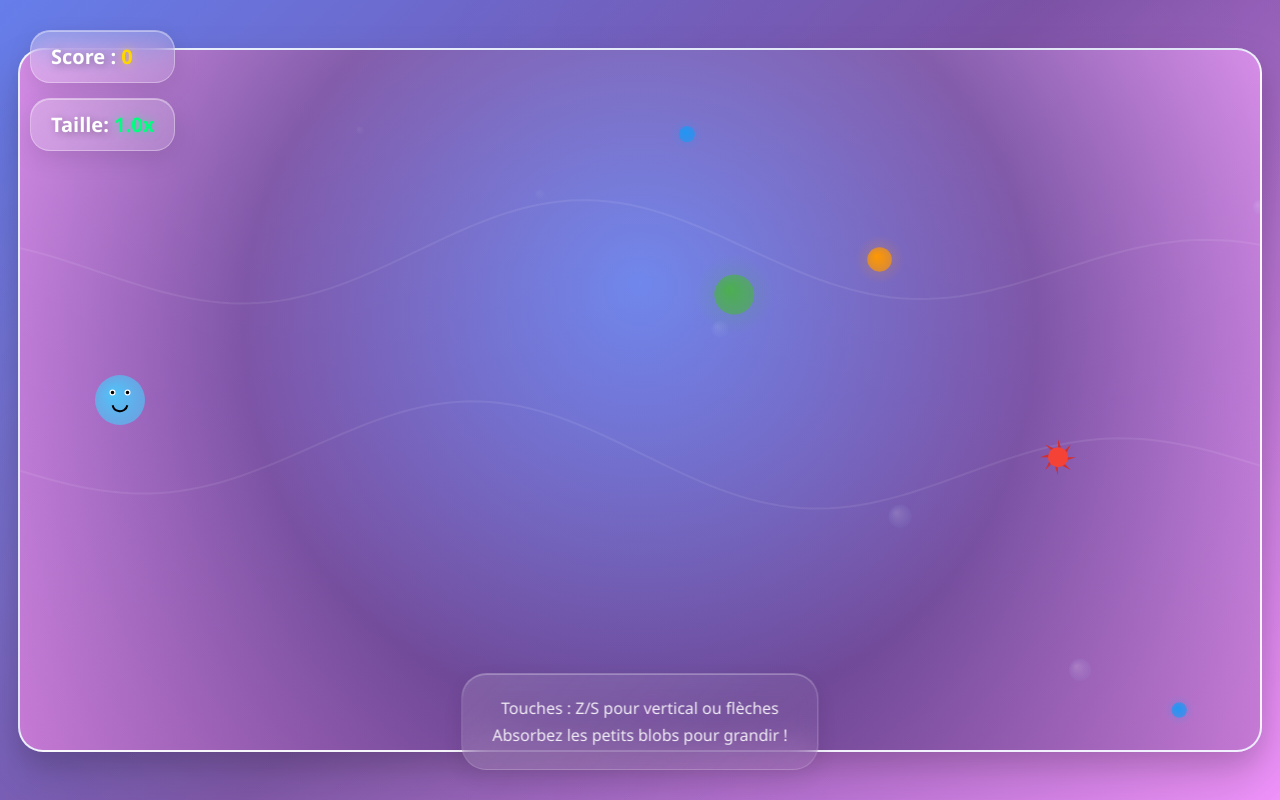
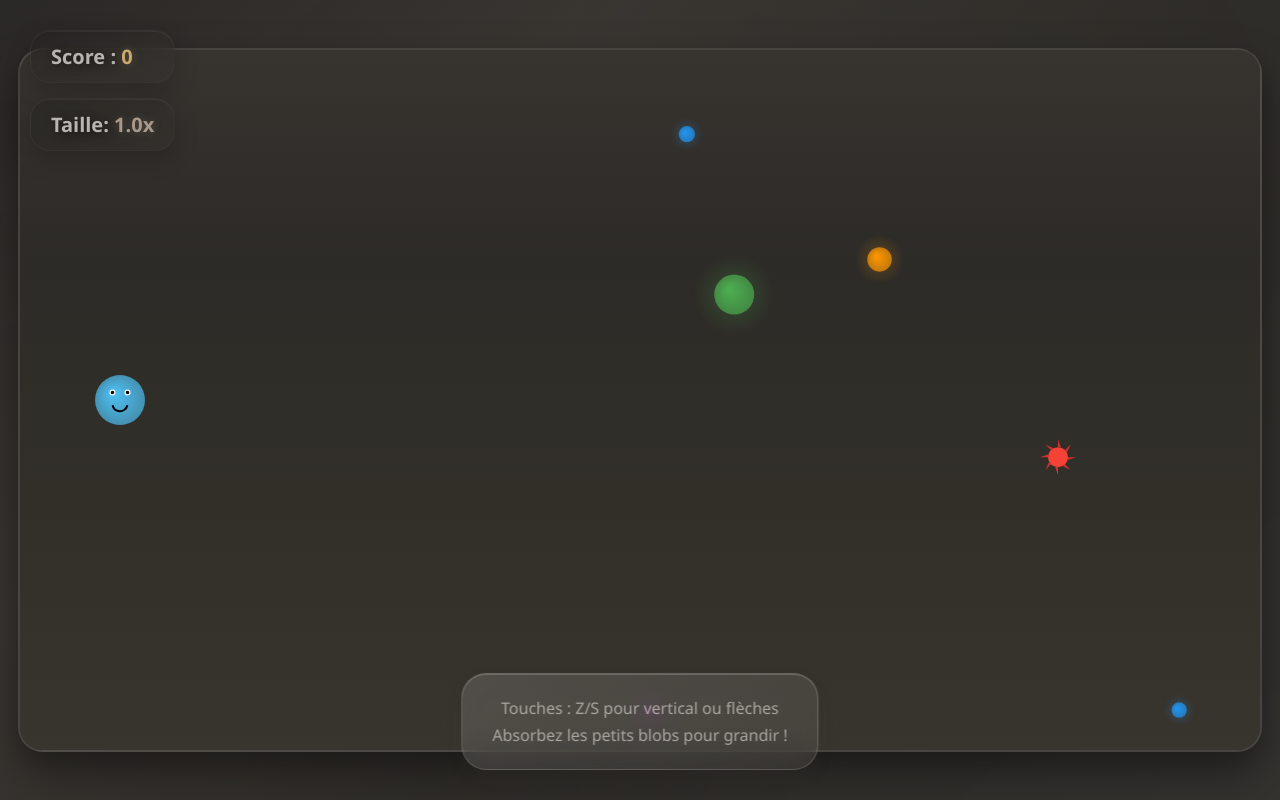
Before and after one commit to kskerim/Blob-Jeu, a plain HTML site: page index.html in a window 1280 px wide. Drawn offline with Linux system fonts and the light colour scheme.

Commit message:
changement de couleur

```diff
--- a/blob-merge.js
+++ b/blob-merge.js
@@ -475,61 +475,31 @@ class BlobMergeGame {
     }
 
     drawBackground() {
-        // Fond harmonieux avec dégradé doux
-        const gradient = this.ctx.createRadialGradient(
-            this.canvas.width / 2, this.canvas.height / 3, 0,
-            this.canvas.width / 2, this.canvas.height / 2, Math.max(this.canvas.width, this.canvas.height) * 0.8
-        );
-        gradient.addColorStop(0, '#667eea');
-        gradient.addColorStop(0.4, '#764ba2');
-        gradient.addColorStop(0.8, '#f093fb');
-        gradient.addColorStop(1, '#667eea');
+        // Fond sombre et subtil - tons neutres foncés
+        const gradient = this.ctx.createLinearGradient(0, 0, 0, this.canvas.height);
+        gradient.addColorStop(0, '#373430');    // Gris-brun foncé
+        gradient.addColorStop(0.3, '#2d2b27');  // Brun très sombre
+        gradient.addColorStop(0.7, '#323029');  // Gris olive foncé
+        gradient.addColorStop(1, '#38352f');    // Taupe foncé
 
         this.ctx.fillStyle = gradient;
         this.ctx.fillRect(0, 0, this.canvas.width, this.canvas.height);
 
-        // Superposition pour adoucir
-        const overlay = this.ctx.createLinearGradient(0, 0, 0, this.canvas.height);
-        overlay.addColorStop(0, 'rgba(255, 255, 255, 0.1)');
-        overlay.addColorStop(0.5, 'rgba(255, 255, 255, 0.05)');
-        overlay.addColorStop(1, 'rgba(0, 0, 0, 0.1)');
+        const time = Date.now() * 0.00008; // Très lent et discret
 
-        this.ctx.fillStyle = overlay;
-        this.ctx.fillRect(0, 0, this.canvas.width, this.canvas.height);
+        // Vagues ultra-subtiles (3 couches)
+        this.ctx.globalAlpha = 0.03; // Très discret
+        this.ctx.strokeStyle = '#4a4741';
+        this.ctx.lineWidth = 1;
 
-        // Effets visuels harmonieux
-        const time = Date.now() * 0.0008;
-
-        // Bulles flottantes douces
-        for (let i = 0; i < 6; i++) {
-            const x = (i * 180 + time * 25) % (this.canvas.width + 100);
-            const y = 80 + Math.sin(time * 0.7 + i * 1.2) * 60 + (i * 120) % (this.canvas.height - 160);
-            const alpha = 0.15 + Math.sin(time * 1.5 + i) * 0.08;
-            const size = 8 + Math.sin(time * 1.2 + i) * 4;
-
-            // Bulle avec dégradé interne
-            const bubbleGradient = this.ctx.createRadialGradient(x - size/3, y - size/3, 0, x, y, size);
-            bubbleGradient.addColorStop(0, `rgba(255, 255, 255, ${alpha * 0.8})`);
-            bubbleGradient.addColorStop(0.7, `rgba(200, 220, 255, ${alpha * 0.4})`);
-            bubbleGradient.addColorStop(1, `rgba(150, 200, 255, ${alpha * 0.2})`);
-
-            this.ctx.fillStyle = bubbleGradient;
+        for (let layer = 0; layer < 3; layer++) {
             this.ctx.beginPath();
-            this.ctx.arc(x, y, size, 0, Math.PI * 2);
-            this.ctx.fill();
-        }
-
-        // Vagues subtiles
-        this.ctx.globalAlpha = 0.08;
-        this.ctx.strokeStyle = '#ffffff';
-        this.ctx.lineWidth = 2;
-
-        for (let i = 0; i < 2; i++) {
-            this.ctx.beginPath();
-            for (let x = 0; x <= this.canvas.width; x += 10) {
-                const y = this.canvas.height * 0.3 + i * 200 +
-                         Math.sin((x + time * 60) * 0.01 + i) * 40 +
-                         Math.sin((x + time * 40) * 0.005 + i) * 20;
+            for (let x = 0; x <= this.canvas.width; x += 12) {
+                const baseY = this.canvas.height * (0.15 + layer * 0.3);
+                const wave1 = Math.sin((x + time * 25) * 0.005 + layer) * 10;
+                const wave2 = Math.sin((x + time * 15) * 0.008 + layer * 2) * 5;
+                const wave3 = Math.sin((x + time * 35) * 0.003 + layer * 1.5) * 3;
+                const y = baseY + wave1 + wave2 + wave3;
 
                 if (x === 0) {
                     this.ctx.moveTo(x, y);
@@ -538,6 +508,38 @@ class BlobMergeGame {
                 }
             }
             this.ctx.stroke();
+        }
+
+        // Effet de brume très discret
+        this.ctx.globalAlpha = 0.02;
+        for (let i = 0; i < 6; i++) {
+            const x = (i * 160 + time * 15) % (this.canvas.width + 120);
+            const baseY = 80 + (i * 100) % (this.canvas.height - 160);
+            const mistOffset = Math.sin(time * 1.0 + i * 0.3) * 12;
+            const y = baseY + mistOffset;
+
+            // Petites particules de brume
+            const mistLength = 10 + Math.sin(time + i) * 3;
+
+            this.ctx.strokeStyle = '#434039';
+            this.ctx.lineWidth = 0.5;
+            this.ctx.beginPath();
+            this.ctx.moveTo(x, y);
+            this.ctx.lineTo(x + mistLength, y - 1);
+            this.ctx.stroke();
+        }
+
+        // Points très discrets pour texture minimale
+        this.ctx.globalAlpha = 0.025;
+        for (let i = 0; i < 5; i++) {
+            const x = (i * 220 + time * 6) % (this.canvas.width + 80);
+            const y = 120 + (i * 120) % (this.canvas.height - 240);
+            const pulse = 0.3 + Math.sin(time * 2 + i) * 0.15;
+
+            this.ctx.fillStyle = '#45423c';
+            this.ctx.beginPath();
+            this.ctx.arc(x, y, pulse, 0, Math.PI * 2);
+            this.ctx.fill();
         }
 
         this.ctx.globalAlpha = 1.0;
--- a/style.css
+++ b/style.css
@@ -6,9 +6,9 @@
 
 body {
     font-family: 'Segoe UI', Tahoma, Geneva, Verdana, sans-serif;
-    background: linear-gradient(135deg, #667eea 0%, #764ba2 50%, #f093fb 100%);
+    background: linear-gradient(135deg, #2a2826 0%, #3a3632 30%, #2f2d29 60%, #353330 100%);
     background-attachment: fixed;
-    color: white;
+    color: #b8b4b0;
     overflow: hidden;
     height: 100vh;
     display: flex;
@@ -25,8 +25,9 @@ body::before {
     right: 0;
     bottom: 0;
     background:
-        radial-gradient(circle at 20% 80%, rgba(255, 255, 255, 0.1) 0%, transparent 50%),
-        radial-gradient(circle at 80% 20%, rgba(255, 255, 255, 0.05) 0%, transparent 50%);
+        radial-gradient(circle at 20% 80%, rgba(58, 54, 50, 0.12) 0%, transparent 50%),
+        radial-gradient(circle at 80% 20%, rgba(42, 40, 38, 0.08) 0%, transparent 50%),
+        radial-gradient(circle at 50% 50%, rgba(47, 45, 41, 0.06) 0%, transparent 70%);
     pointer-events: none;
     z-index: 1;
 }
@@ -43,16 +44,16 @@ body::before {
 }
 
 #game-canvas {
-    border: 2px solid rgba(255, 255, 255, 0.2);
+    border: 2px solid rgba(184, 180, 176, 0.2);
     border-radius: 25px;
     background: linear-gradient(145deg,
-        rgba(255, 255, 255, 0.95) 0%,
-        rgba(240, 248, 255, 0.9) 50%,
-        rgba(230, 245, 255, 0.85) 100%);
+        rgba(55, 52, 48, 0.95) 0%,
+        rgba(40, 38, 35, 0.9) 50%,
+        rgba(45, 42, 39, 0.85) 100%);
     box-shadow:
-        0 25px 50px rgba(0, 0, 0, 0.15),
-        0 12px 25px rgba(0, 0, 0, 0.1),
-        inset 0 1px 0 rgba(255, 255, 255, 0.3);
+        0 25px 50px rgba(0, 0, 0, 0.3),
+        0 12px 25px rgba(0, 0, 0, 0.2),
+        inset 0 1px 0 rgba(255, 255, 255, 0.05);
     backdrop-filter: blur(10px);
     transition: transform 0.3s ease;
 }
@@ -60,9 +61,9 @@ body::before {
 #game-canvas:hover {
     transform: translateY(-2px);
     box-shadow:
-        0 30px 60px rgba(0, 0, 0, 0.2),
-        0 15px 30px rgba(0, 0, 0, 0.15),
-        inset 0 1px 0 rgba(255, 255, 255, 0.3);
+        0 30px 60px rgba(0, 0, 0, 0.35),
+        0 15px 30px rgba(0, 0, 0, 0.25),
+        inset 0 1px 0 rgba(255, 255, 255, 0.08);
 }
 
 #ui {
@@ -72,39 +73,39 @@ body::before {
     z-index: 100;
     font-size: 20px;
     font-weight: 600;
-    text-shadow: 2px 2px 8px rgba(0, 0, 0, 0.3);
+    text-shadow: 2px 2px 8px rgba(0, 0, 0, 0.5);
 }
 
 #score, #size {
     margin-bottom: 15px;
     background: linear-gradient(135deg,
-        rgba(255, 255, 255, 0.25) 0%,
-        rgba(255, 255, 255, 0.15) 100%);
+        rgba(0, 0, 0, 0.15) 0%,
+        rgba(58, 54, 50, 0.12) 100%);
     padding: 12px 20px;
     border-radius: 20px;
     backdrop-filter: blur(15px);
-    border: 1px solid rgba(255, 255, 255, 0.3);
+    border: 1px solid rgba(88, 82, 76, 0.2);
     box-shadow:
-        0 8px 25px rgba(0, 0, 0, 0.1),
-        inset 0 1px 0 rgba(255, 255, 255, 0.4);
+        0 8px 25px rgba(0, 0, 0, 0.2),
+        inset 0 1px 0 rgba(255, 255, 255, 0.05);
     transition: all 0.3s ease;
 }
 
 #score:hover, #size:hover {
     transform: translateY(-1px);
     box-shadow:
-        0 12px 35px rgba(0, 0, 0, 0.15),
+        0 12px 35px rgba(90, 64, 55, 0.15),
         inset 0 1px 0 rgba(255, 255, 255, 0.4);
 }
 
 #score-value {
-    color: #FFD700;
-    text-shadow: 0 0 10px rgba(255, 215, 0, 0.5);
+    color: #c9a96e;
+    text-shadow: 0 0 10px rgba(201, 169, 110, 0.3);
 }
 
 #size-value {
-    color: #00FF7F;
-    text-shadow: 0 0 10px rgba(0, 255, 127, 0.5);
+    color: #a8998a;
+    text-shadow: 0 0 10px rgba(168, 153, 138, 0.3);
 }
 
 #game-over {
@@ -115,16 +116,17 @@ body::before {
     text-align: center;
     z-index: 200;
     background: linear-gradient(145deg,
-        rgba(20, 20, 30, 0.95) 0%,
-        rgba(40, 40, 60, 0.9) 100%);
+        rgba(245, 242, 240, 0.95) 0%,
+        rgba(235, 230, 226, 0.9) 100%);
+    color: #6b635d;
     padding: 50px;
     border-radius: 30px;
     backdrop-filter: blur(25px);
-    border: 2px solid rgba(255, 255, 255, 0.2);
+    border: 2px solid rgba(240, 237, 233, 0.3);
     box-shadow:
-        0 25px 80px rgba(0, 0, 0, 0.4),
-        0 12px 40px rgba(0, 0, 0, 0.3),
-        inset 0 1px 0 rgba(255, 255, 255, 0.1);
+        0 25px 80px rgba(107, 99, 93, 0.15),
+        0 12px 40px rgba(107, 99, 93, 0.1),
+        inset 0 1px 0 rgba(255, 255, 255, 0.3);
     min-width: 400px;
     animation: fadeIn 0.5s ease-out;
 }
@@ -132,34 +134,34 @@ body::before {
 #game-over h1 {
     font-size: 3em;
     margin-bottom: 25px;
-    background: linear-gradient(45deg, #FFD700, #FF6B6B, #4ECDC4, #45B7D1);
+    background: linear-gradient(45deg, #8a7a6f, #ebe6e2, #736b63, #f0ede9);
     -webkit-background-clip: text;
     -webkit-text-fill-color: transparent;
     background-clip: text;
     animation: pulse 2s ease-in-out infinite;
-    text-shadow: 0 0 30px rgba(255, 255, 255, 0.3);
+    text-shadow: 0 0 30px rgba(235, 230, 226, 0.2);
 }
 
 #game-over p {
     font-size: 1.2em;
     margin: 15px 0;
-    color: #e0e0e0;
+    color: #7a7067;
 }
 
 #restart-btn {
     padding: 18px 35px;
     font-size: 18px;
     font-weight: 600;
-    background: linear-gradient(135deg, #667eea 0%, #764ba2 50%, #f093fb 100%);
-    color: white;
-    border: none;
+    background: linear-gradient(135deg, #f5f2f0 0%, #ebe6e2 50%, #f7f5f3 100%);
+    color: #6b635d;
+    border: 2px solid rgba(115, 107, 99, 0.2);
     border-radius: 25px;
     cursor: pointer;
     margin-top: 25px;
     transition: all 0.3s ease;
     box-shadow:
-        0 8px 25px rgba(102, 126, 234, 0.4),
-        0 4px 12px rgba(0, 0, 0, 0.2);
+        0 8px 25px rgba(107, 99, 93, 0.12),
+        0 4px 12px rgba(107, 99, 93, 0.08);
     text-transform: uppercase;
     letter-spacing: 1px;
 }
@@ -167,9 +169,10 @@ body::before {
 #restart-btn:hover {
     transform: translateY(-3px) scale(1.05);
     box-shadow:
-        0 15px 35px rgba(102, 126, 234, 0.5),
-        0 8px 20px rgba(0, 0, 0, 0.3);
-    background: linear-gradient(135deg, #764ba2 0%, #f093fb 50%, #667eea 100%);
+        0 15px 35px rgba(107, 99, 93, 0.15),
+        0 8px 20px rgba(107, 99, 93, 0.1);
+    background: linear-gradient(135deg, #ebe6e2 0%, #f7f5f3 50%, #f5f2f0 100%);
+    border-color: rgba(115, 107, 99, 0.3);
 }
 
 #controls {
@@ -182,14 +185,14 @@ body::before {
     opacity: 0.9;
     background: linear-gradient(135deg,
         rgba(255, 255, 255, 0.15) 0%,
-        rgba(255, 255, 255, 0.05) 100%);
+        rgba(235, 230, 226, 0.1) 100%);
     padding: 18px 30px;
     border-radius: 25px;
     backdrop-filter: blur(15px);
-    border: 1px solid rgba(255, 255, 255, 0.2);
+    border: 1px solid rgba(240, 237, 233, 0.2);
     box-shadow:
-        0 8px 25px rgba(0, 0, 0, 0.1),
-        inset 0 1px 0 rgba(255, 255, 255, 0.3);
+        0 8px 25px rgba(107, 99, 93, 0.08),
+        inset 0 1px 0 rgba(255, 255, 255, 0.2);
     transition: all 0.3s ease;
 }
 
```
